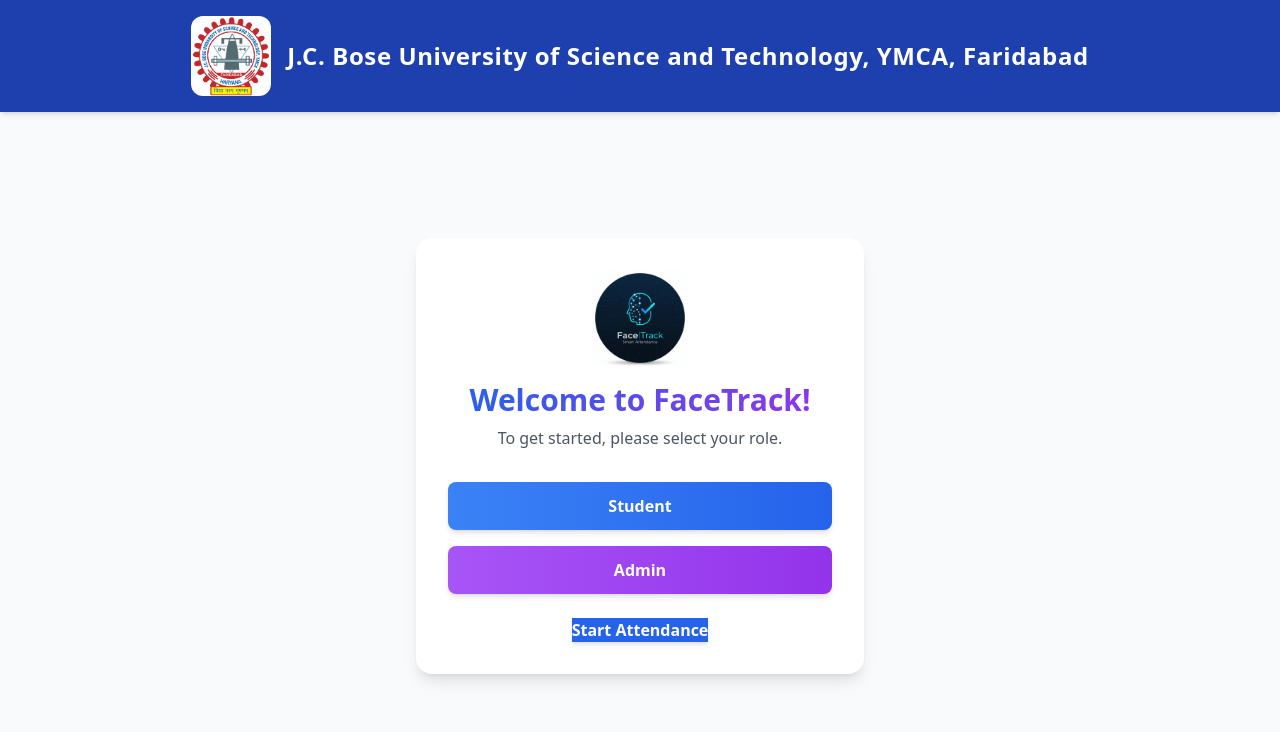
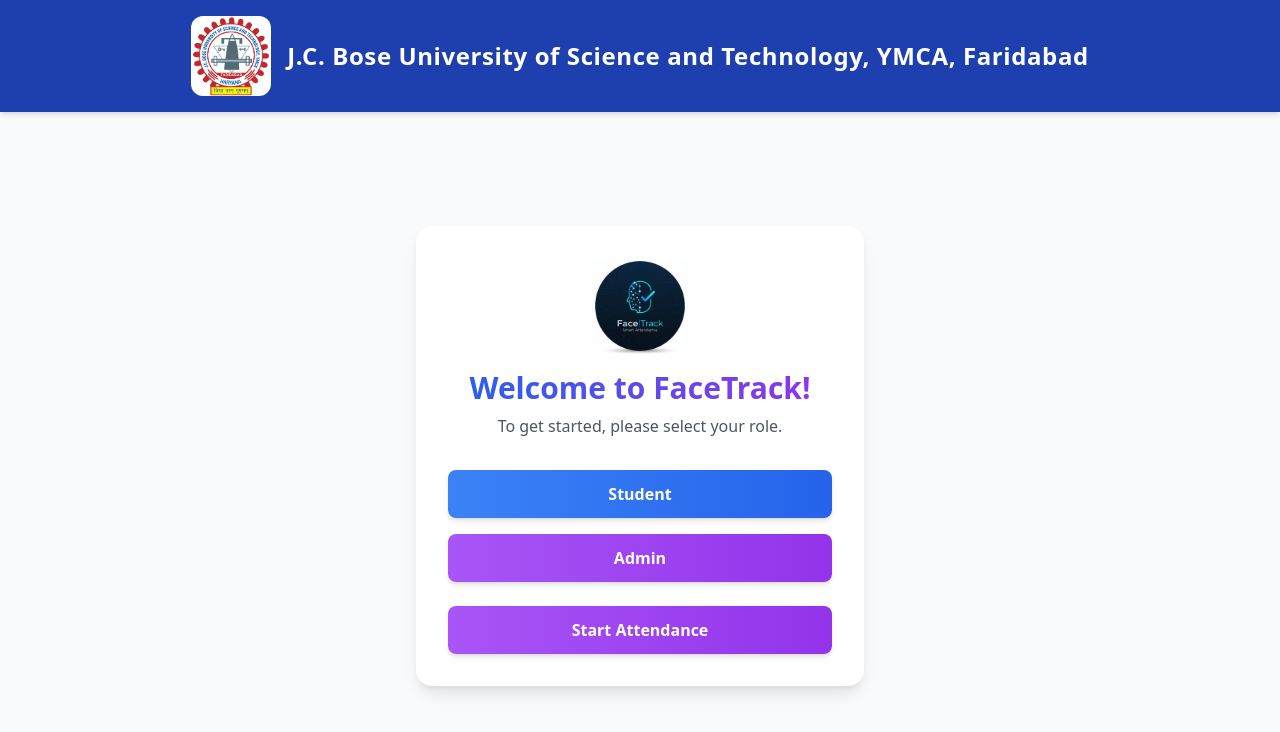
Before and after one commit to annshkumarsingh/FaceTrack, a React (Vite) app in the folder frontend/: page / in a window 1280 px wide. Shown: the top 732 px of the page. Built offline with nearby package versions, Linux system fonts and the light colour scheme.

Commit message:
Added flask server and integrated Attendance start logic with fronend

```diff
--- a/frontend/src/components/LockScreen.jsx
+++ b/frontend/src/components/LockScreen.jsx
@@ -67,7 +67,7 @@
       </div>
 
       {/*  start attendance currenlty simple setup wiull add subject with date later */}
-      <button onClick={startAttendance} className=" mt-6 bg-blue-600 text-white font-semibold shadow-md hover:opacity-90 transition-opacity">
+      <button onClick={startAttendance} className=" mt-6 w-full py-3 rounded-lg bg-gradient-to-r from-purple-500 to-purple-600 text-white font-semibold shadow-md hover:opacity-90 transition-opacity">
   Start Attendance
 </button>
     </div>
```
Also changed, not shown: 1 other file (tests, documents, lock files or other folders).
